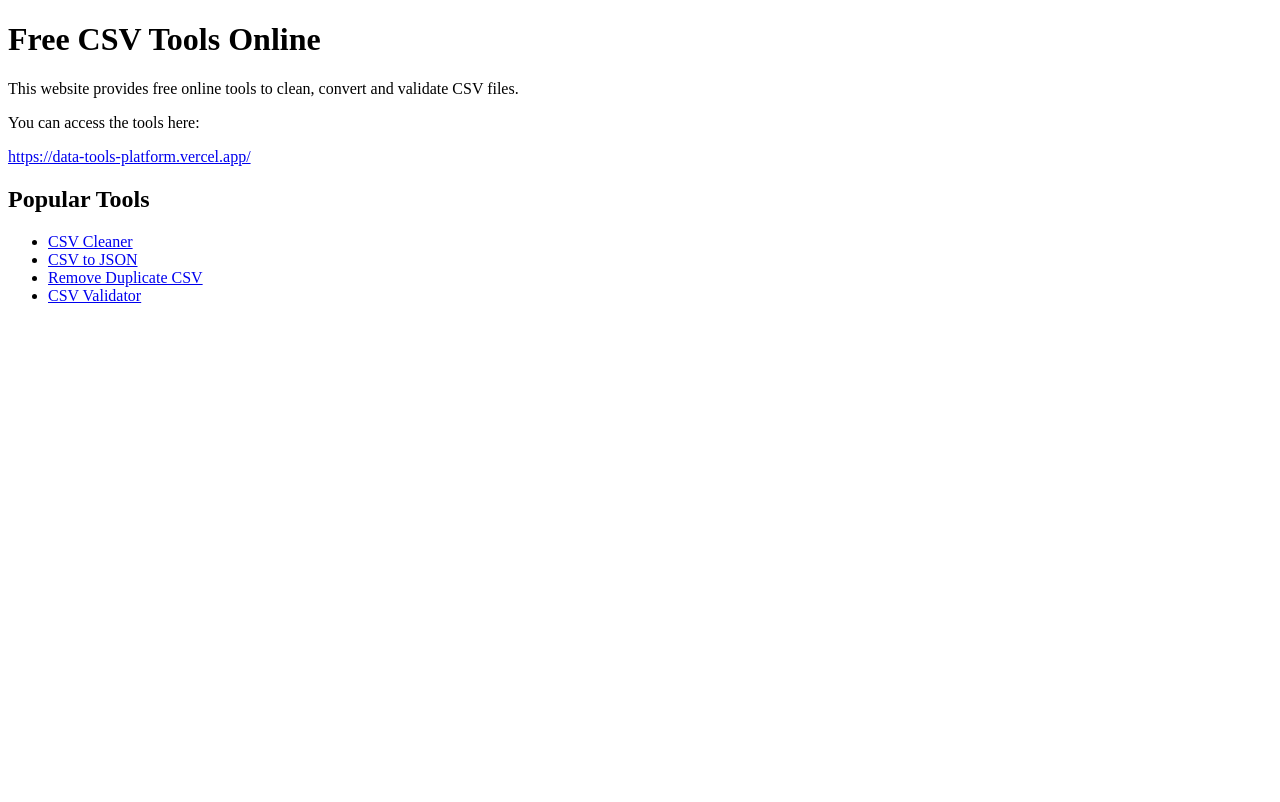
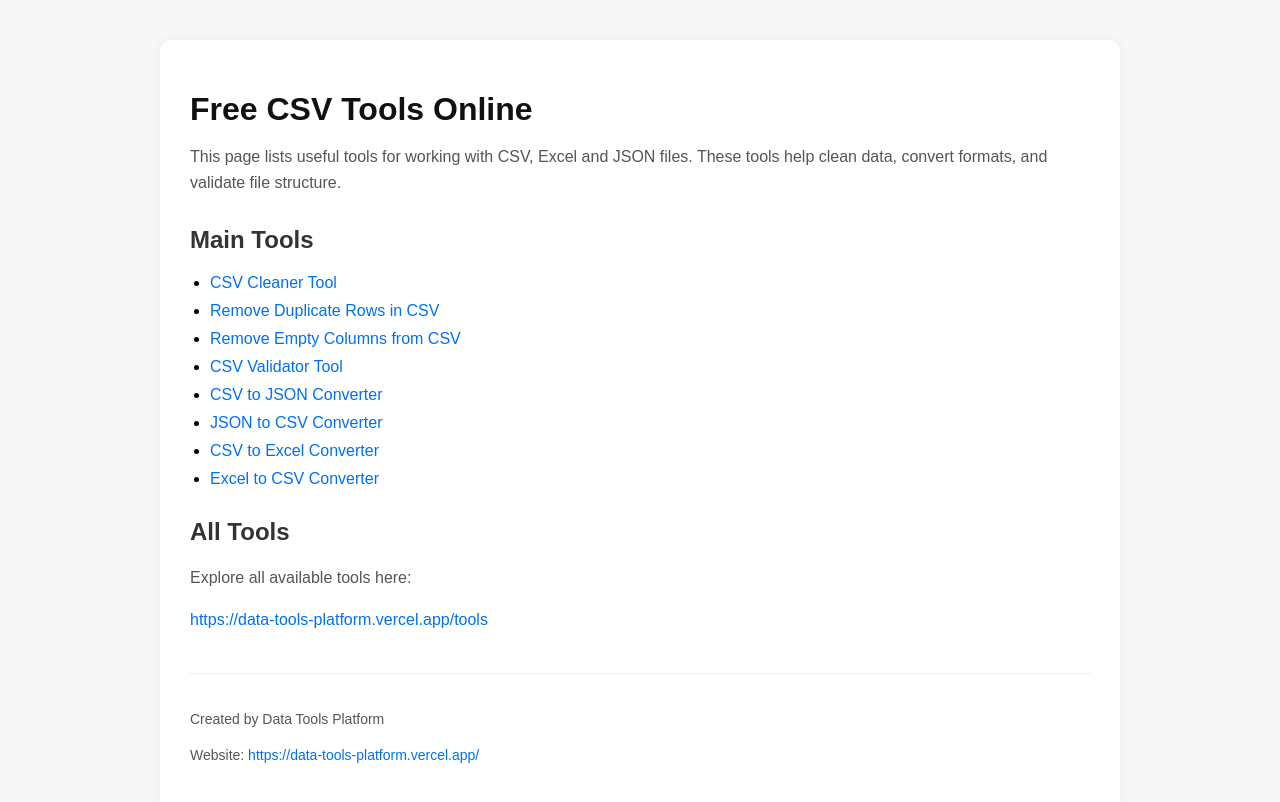
Before and after one commit to kike-Pinto/data-tools-platform-site, a plain HTML site: page index.html in a window 1280 px wide. Drawn offline with Linux system fonts and the light colour scheme.

Commit message:
Revise index.html for improved content and layout
Updated content and structure of the index.html file to enhance clarity and usability of the CSV tools page.

```diff
--- a/index.html
+++ b/index.html
@@ -1,57 +1,174 @@
 <!DOCTYPE html>
 <html lang="en">
+
 <head>
-  <meta charset="UTF-8">
-  <title>Free CSV Tools Online</title>
+
+<meta charset="UTF-8">
+
+<title>Free CSV Tools Online</title>
+
+<meta name="description"
+content="Free online CSV, Excel and JSON tools for cleaning, converting and validating data files.">
+
+<style>
+
+body {
+font-family: Arial, sans-serif;
+background-color: #f7f7f7;
+margin: 0;
+padding: 0;
+}
+
+.container {
+max-width: 900px;
+margin: auto;
+background: white;
+padding: 30px;
+margin-top: 40px;
+margin-bottom: 40px;
+border-radius: 10px;
+box-shadow: 0 0 10px rgba(0,0,0,0.05);
+}
+
+h1 {
+color: #111;
+margin-bottom: 10px;
+}
+
+h2 {
+margin-top: 30px;
+color: #333;
+}
+
+p {
+color: #555;
+line-height: 1.6;
+}
+
+ul {
+padding-left: 20px;
+}
+
+li {
+margin-bottom: 10px;
+}
+
+a {
+color: #0070f3;
+text-decoration: none;
+font-weight: 500;
+}
+
+a:hover {
+text-decoration: underline;
+}
+
+.footer {
+margin-top: 40px;
+padding-top: 20px;
+border-top: 1px solid #eee;
+font-size: 14px;
+color: #777;
+}
+
+</style>
+
 </head>
 
 <body>
 
+<div class="container">
+
 <h1>Free CSV Tools Online</h1>
 
 <p>
-This website provides free online tools to clean, convert and validate CSV files.
+This page lists useful tools for working with CSV, Excel and JSON files.
+These tools help clean data, convert formats, and validate file structure.
+</p>
+
+<h2>Main Tools</h2>
+
+<ul>
+
+<li>
+<a href="https://data-tools-platform.vercel.app/tools/csv-cleaner">
+CSV Cleaner Tool
+</a>
+</li>
+
+<li>
+<a href="https://data-tools-platform.vercel.app/tools/remove-duplicates-csv">
+Remove Duplicate Rows in CSV
+</a>
+</li>
+
+<li>
+<a href="https://data-tools-platform.vercel.app/tools/remove-empty-columns-csv">
+Remove Empty Columns from CSV
+</a>
+</li>
+
+<li>
+<a href="https://data-tools-platform.vercel.app/tools/csv-validator">
+CSV Validator Tool
+</a>
+</li>
+
+<li>
+<a href="https://data-tools-platform.vercel.app/tools/csv-to-json">
+CSV to JSON Converter
+</a>
+</li>
+
+<li>
+<a href="https://data-tools-platform.vercel.app/tools/json-to-csv">
+JSON to CSV Converter
+</a>
+</li>
+
+<li>
+<a href="https://data-tools-platform.vercel.app/tools/csv-to-excel">
+CSV to Excel Converter
+</a>
+</li>
+
+<li>
+<a href="https://data-tools-platform.vercel.app/tools/excel-to-csv">
+Excel to CSV Converter
+</a>
+</li>
+
+</ul>
+
+<h2>All Tools</h2>
+
+<p>
+Explore all available tools here:
 </p>
 
 <p>
-You can access the tools here:
+<a href="https://data-tools-platform.vercel.app/tools">
+https://data-tools-platform.vercel.app/tools
+</a>
+</p>
+
+<div class="footer">
+
+<p>
+Created by Data Tools Platform
 </p>
 
 <p>
+Website:
 <a href="https://data-tools-platform.vercel.app/">
 https://data-tools-platform.vercel.app/
 </a>
 </p>
 
-<h2>Popular Tools</h2>
+</div>
 
-<ul>
-
-<li>
-<a href="https://data-tools-platform.vercel.app/tools/csv-cleaner">
-CSV Cleaner
-</a>
-</li>
-
-<li>
-<a href="https://data-tools-platform.vercel.app/tools/csv-to-json">
-CSV to JSON
-</a>
-</li>
-
-<li>
-<a href="https://data-tools-platform.vercel.app/tools/remove-duplicates-csv">
-Remove Duplicate CSV
-</a>
-</li>
-
-<li>
-<a href="https://data-tools-platform.vercel.app/tools/csv-validator">
-CSV Validator
-</a>
-</li>
-
-</ul>
+</div>
 
 </body>
+
 </html>
```
